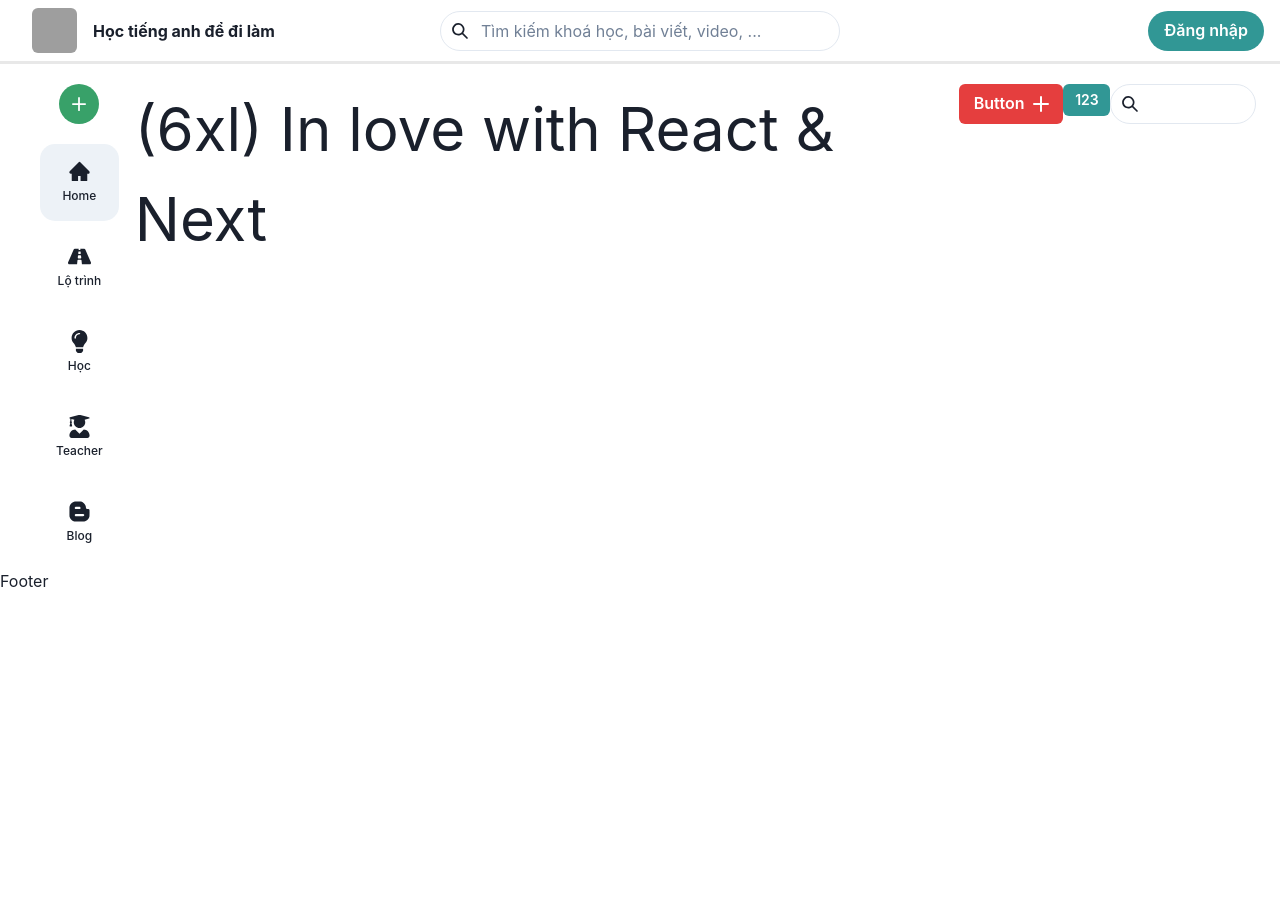
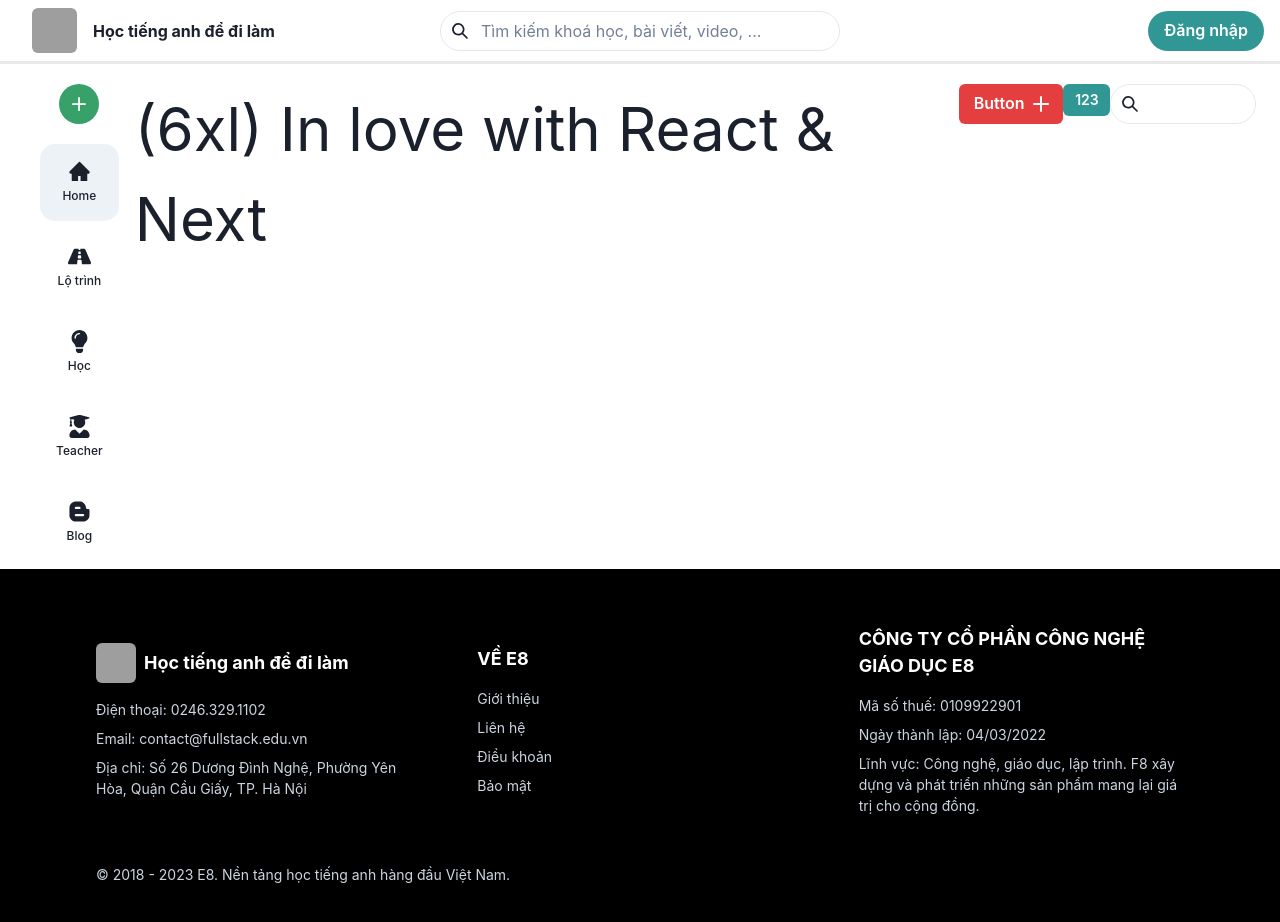
Before and after one commit to sonht113/E8-web-app-learn-course, a Next.js app: page / in a window 1280 px wide. Shown: the top 922 px of the page. Before the commit the page ends 800 px from the top, so only its background shows below. Built offline with nearby package versions, Linux system fonts and the light colour scheme; grey boxes are pictures that could not be loaded.

Commit message:
[02-03-2023] update base project

```diff
--- a/components/Footer/Footer.tsx
+++ b/components/Footer/Footer.tsx
@@ -1,7 +1,98 @@
+import { Text, Flex, Grid, GridItem, Image, Box } from '@chakra-ui/react';
+import Link from 'next/link';
 import React from 'react';
 
+const infoE8: string[] = [
+  'Điện thoại: 0246.329.1102',
+  'Email: contact@fullstack.edu.vn',
+  'Địa chỉ: Số 26 Dương Đình Nghệ, Phường Yên Hòa, Quận Cầu Giấy, TP. Hà Nội',
+];
+
+const aboutE8Items: { link: string; title: string }[] = [
+  {
+    link: '/about',
+    title: 'Giới thiệu',
+  },
+  {
+    link: '/contact-us',
+    title: 'Liên hệ',
+  },
+  {
+    link: '/terms',
+    title: 'Điều khoản',
+  },
+  {
+    link: '/privacy',
+    title: 'Bảo mật',
+  },
+];
+
+const infoCompany: string[] = [
+  'Mã số thuế: 0109922901',
+  'Ngày thành lập: 04/03/2022',
+  'Lĩnh vực: Công nghệ, giáo dục, lập trình. F8 xây dựng và phát triển những sản phẩm mang lại giá trị cho cộng đồng.',
+];
+
 const Footer = () => {
-  return <div>Footer</div>;
+  return (
+    <Box w={'full'} bg={'black'} py={14}>
+      <Grid
+        templateColumns={['repeat(1, 1fr)', 'repeat(2, 1fr)', 'repeat(3, 1fr)']}
+        w={'full'}
+        gap={[6, 6, 14]}
+        px={[4, 8, 16, 24]}
+        alignItems={'center'}
+      >
+        <GridItem>
+          <Flex alignItems={'center'} gap={2} mb={4}>
+            <Image
+              rounded={'md'}
+              boxSize={'40px'}
+              objectFit="cover"
+              src="https://fullstack.edu.vn/static/media/f8-icon.18cd71cfcfa33566a22b.png"
+              alt="E8 logo"
+            />
+            <Text fontSize={'lg'} color={'white'} fontWeight={'bold'}>
+              Học tiếng anh để đi làm
+            </Text>
+          </Flex>
+          {infoE8.map((item: string) => (
+            <Text key={item} color={'gray.300'} mb={2} fontSize={'sm'}>
+              {item}
+            </Text>
+          ))}
+        </GridItem>
+        <GridItem>
+          <Text fontSize={'lg'} color={'white'} fontWeight={'bold'} mb={4}>
+            VỀ E8
+          </Text>
+          {aboutE8Items.map((item: { link: string; title: string }) => (
+            <Link href={item.link} key={item.link}>
+              <Text color={'gray.300'} mb={2} fontSize={'sm'}>
+                {item.title}
+              </Text>
+            </Link>
+          ))}
+        </GridItem>
+        <GridItem>
+          <Text fontSize={'lg'} color={'white'} fontWeight={'bold'} mb={4}>
+            CÔNG TY CỔ PHẦN CÔNG NGHỆ GIÁO DỤC E8
+          </Text>
+          {infoCompany.map((item: string) => (
+            <Text color={'gray.300'} mb={2} fontSize={'sm'}>
+              {item}
+            </Text>
+          ))}
+        </GridItem>
+      </Grid>
+      <Text
+        px={[4, 8, 16, 24]}
+        color={'gray.300'}
+        fontSize={'sm'}
+        mt={10}
+      >{`© 2018 - ${new Date().getFullYear()} E8. Nền tảng học tiếng anh hàng đầu Việt Nam.`}</Text>
+    </Box>
+  );
 };
 
 export default Footer;
--- a/components/Navbar/Navbar.tsx
+++ b/components/Navbar/Navbar.tsx
@@ -26,6 +26,7 @@
   return (
     <Grid
       position={'fixed'}
+      zIndex={99}
       templateColumns="repeat(3, 1fr)"
       borderBottom={'solid'}
       borderBottomColor={'#e8e8e8'}
--- a/components/Sidebar/Sidebar.tsx
+++ b/components/Sidebar/Sidebar.tsx
@@ -95,9 +95,8 @@
 
         <Container>
           {sidebarItems.map((item) => (
-            <Link href={item.link}>
+            <Link href={item.link} key={item.id}>
               <SidebarItem
-                key={item.id}
                 icon={item.icon}
                 name={item.name}
                 itemActive={activeMenu === item.id}
```
